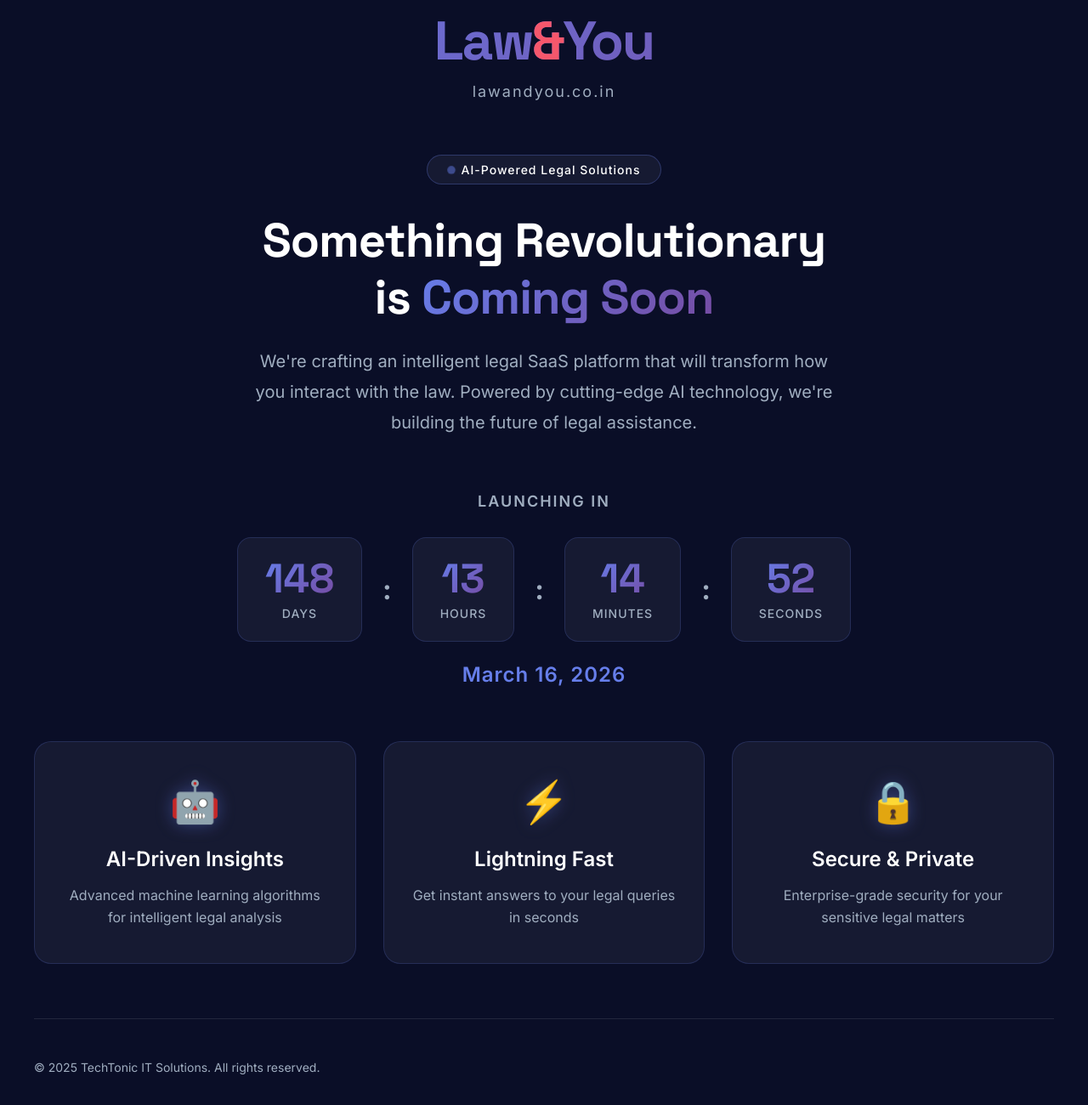
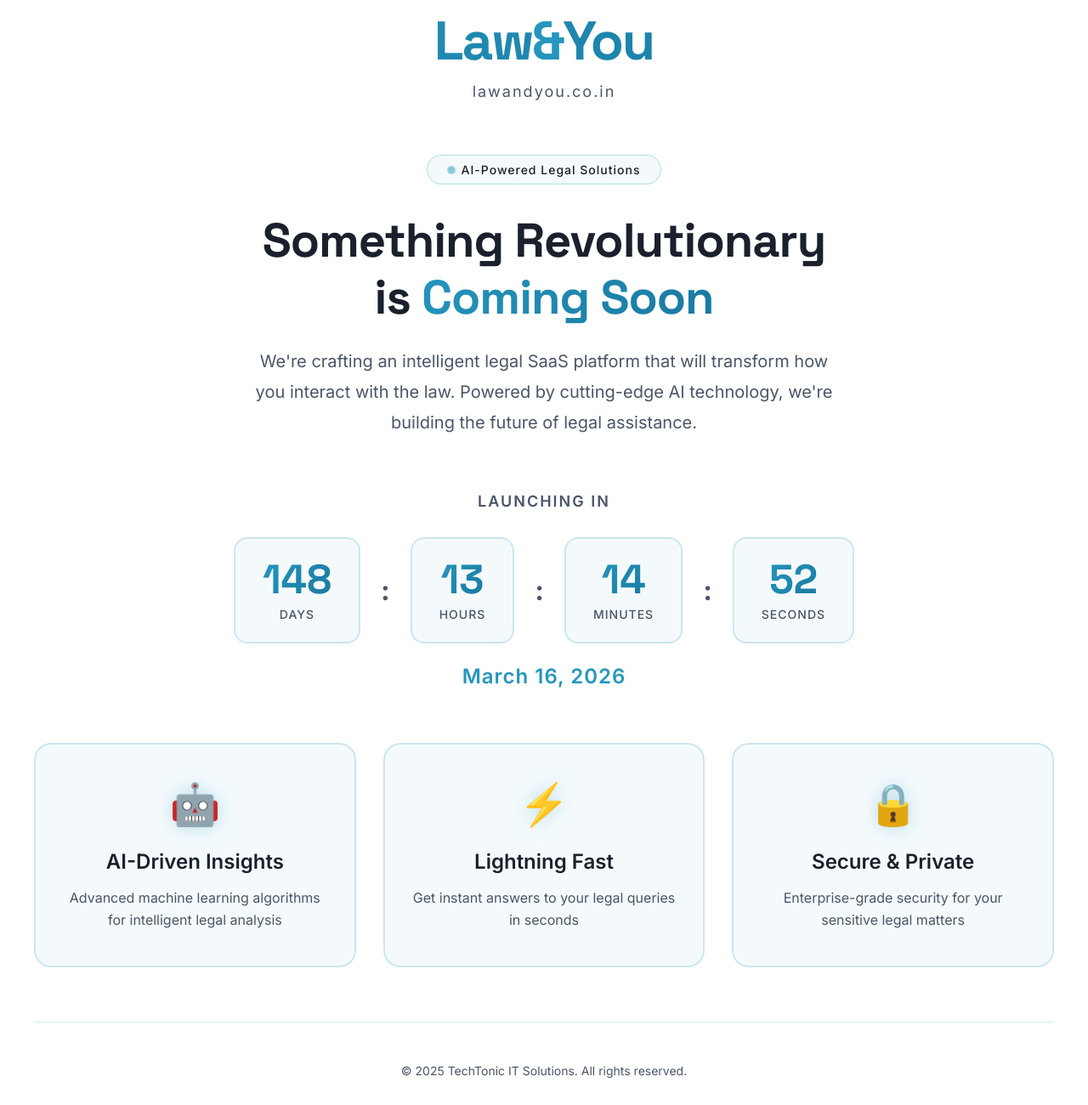
Before and after one commit to sangirash/LAU-placeholder, a website: page index.html in a window 1280 px wide. Shown: the part 133-1433 px from the top of the page at 85% size. Drawn offline with Linux system fonts and the light colour scheme.

Commit message:
adding landing page

```diff
--- a/styles.css
+++ b/styles.css
@@ -5,18 +5,19 @@
 }
 
 :root {
-    --primary-gradient: linear-gradient(135deg, #667eea 0%, #764ba2 100%);
-    --secondary-gradient: linear-gradient(135deg, #f093fb 0%, #f5576c 100%);
-    --dark-bg: #0a0e27;
-    --card-bg: rgba(255, 255, 255, 0.05);
-    --text-primary: #ffffff;
-    --text-secondary: #a0aec0;
-    --glow-color: rgba(102, 126, 234, 0.4);
+    --primary-color: rgb(37, 150, 190);
+    --primary-gradient: linear-gradient(135deg, rgb(37, 150, 190) 0%, rgb(25, 120, 160) 100%);
+    --secondary-gradient: linear-gradient(135deg, rgb(37, 150, 190) 0%, rgb(45, 170, 210) 100%);
+    --light-bg: #ffffff;
+    --card-bg: rgba(37, 150, 190, 0.05);
+    --text-primary: #1a202c;
+    --text-secondary: #4a5568;
+    --glow-color: rgba(37, 150, 190, 0.3);
 }
 
 body {
     font-family: 'Inter', sans-serif;
-    background: var(--dark-bg);
+    background: var(--light-bg);
     color: var(--text-primary);
     overflow-x: hidden;
     min-height: 100vh;
@@ -72,8 +73,8 @@
 }
 
 .brand-highlight {
-    color: #f5576c;
-    -webkit-text-fill-color: #f5576c;
+    color: var(--primary-color);
+    -webkit-text-fill-color: var(--primary-color);
 }
 
 .domain {
@@ -95,7 +96,7 @@
     padding: 0.5rem 1.5rem;
     background: var(--card-bg);
     backdrop-filter: blur(10px);
-    border: 1px solid rgba(102, 126, 234, 0.3);
+    border: 1px solid rgba(37, 150, 190, 0.3);
     border-radius: 50px;
     margin-bottom: 2rem;
     font-size: 0.875rem;
@@ -106,7 +107,7 @@
 .pulse-dot {
     width: 8px;
     height: 8px;
-    background: #667eea;
+    background: var(--primary-color);
     border-radius: 50%;
     animation: pulse 2s ease-in-out infinite;
 }
@@ -167,7 +168,7 @@
 .time-unit {
     background: var(--card-bg);
     backdrop-filter: blur(10px);
-    border: 1px solid rgba(102, 126, 234, 0.2);
+    border: 2px solid rgba(37, 150, 190, 0.2);
     border-radius: 16px;
     padding: 1.5rem 2rem;
     min-width: 120px;
@@ -176,8 +177,8 @@
 
 .time-unit:hover {
     transform: translateY(-5px);
-    border-color: rgba(102, 126, 234, 0.5);
-    box-shadow: 0 10px 40px rgba(102, 126, 234, 0.3);
+    border-color: rgba(37, 150, 190, 0.5);
+    box-shadow: 0 10px 40px rgba(37, 150, 190, 0.2);
 }
 
 .time-value {
@@ -210,7 +211,7 @@
 .launch-date {
     font-size: 1.5rem;
     font-weight: 600;
-    color: #667eea;
+    color: var(--primary-color);
     letter-spacing: 1px;
 }
 
@@ -226,7 +227,7 @@
 .feature-card {
     background: var(--card-bg);
     backdrop-filter: blur(10px);
-    border: 1px solid rgba(102, 126, 234, 0.2);
+    border: 2px solid rgba(37, 150, 190, 0.2);
     border-radius: 20px;
     padding: 2.5rem 2rem;
     transition: all 0.3s ease;
@@ -234,8 +235,8 @@
 
 .feature-card:hover {
     transform: translateY(-10px);
-    border-color: rgba(102, 126, 234, 0.5);
-    box-shadow: 0 20px 60px rgba(102, 126, 234, 0.3);
+    border-color: rgba(37, 150, 190, 0.5);
+    box-shadow: 0 20px 60px rgba(37, 150, 190, 0.2);
 }
 
 .feature-icon {
@@ -349,9 +350,9 @@
 /* Footer */
 .footer {
     padding-top: 3rem;
-    border-top: 1px solid rgba(255, 255, 255, 0.1);
+    border-top: 1px solid rgba(37, 150, 190, 0.2);
     display: flex;
-    justify-content: space-between;
+    justify-content: center;
     align-items: center;
     flex-wrap: wrap;
     gap: 1rem;
@@ -361,23 +362,6 @@
 .footer p {
     color: var(--text-secondary);
     font-size: 0.875rem;
-}
-
-.social-links {
-    display: flex;
-    gap: 2rem;
-}
-
-.social-link {
-    color: var(--text-secondary);
-    text-decoration: none;
-    font-size: 0.875rem;
-    font-weight: 500;
-    transition: all 0.3s ease;
-}
-
-.social-link:hover {
-    color: #667eea;
 }
 
 /* Animations */
```
